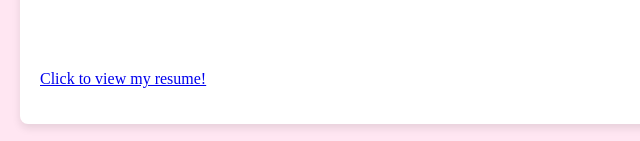
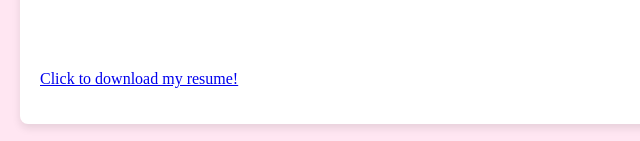
Before and after one commit to elishaikhlaus/portfolio, a plain HTML site: page resume.html in a window 1280 px wide. Shown: the part 3427-3568 px from the top of the page, 0-640 px from the left. Drawn offline with Linux system fonts and the light colour scheme.

Commit message:
Update resume.html

```diff
--- a/resume.html
+++ b/resume.html
@@ -24,7 +24,7 @@
   <section>
     <h2>My Resume</h2>
     <img src="Resume (2)-images-0.jpg" alt="My resume">
-    <p> <a href="Resume (2).pdf" target="_blank">Click to view my resume!</a> </p>
+    <p> <a href="Resume (2).pdf" target="_blank">Click to download my resume!</a> </p>
   </section>
 </body>
 </html>
```
